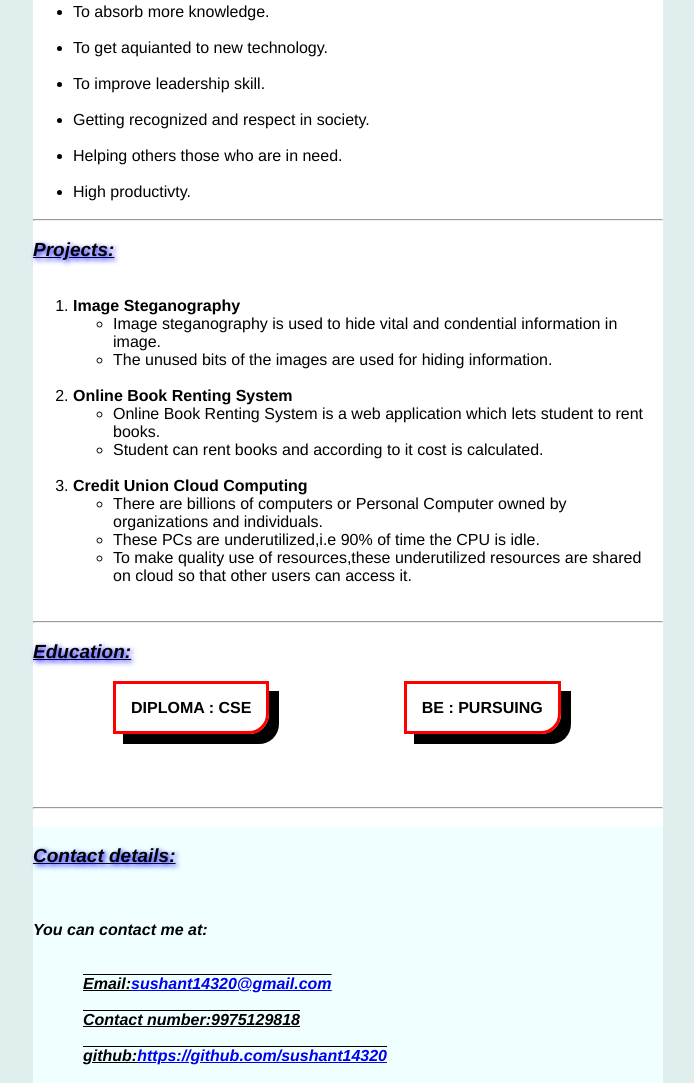
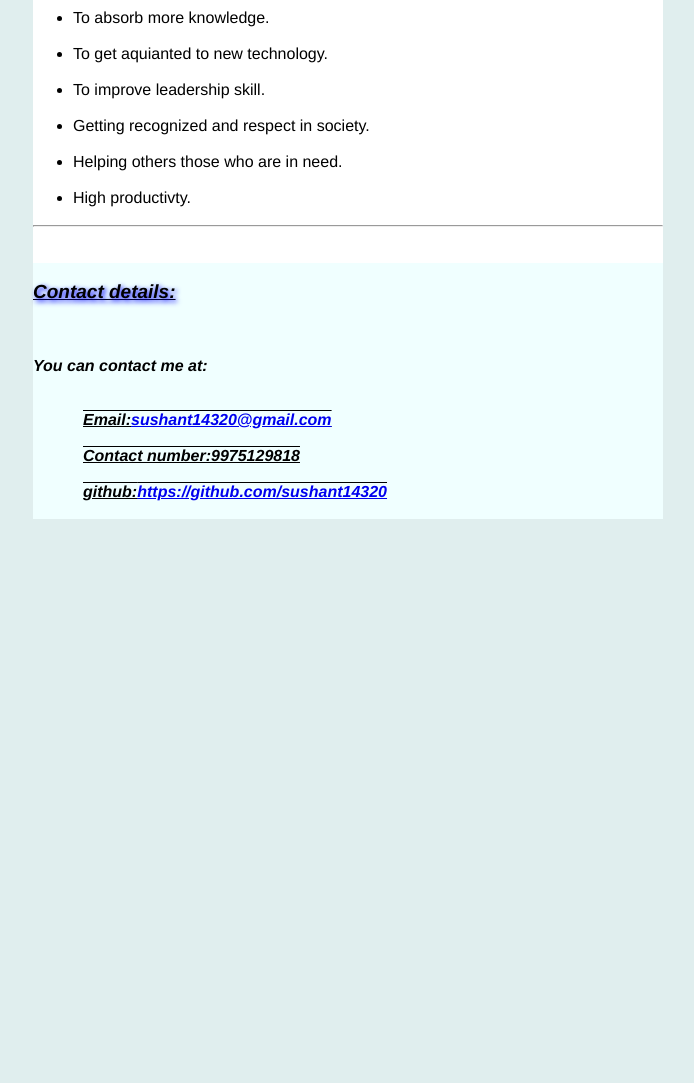
Before and after one commit to sushant14320/personal-portfolio-page, a plain HTML site: page index.html in a window 1280 px wide. Shown: the part 628-1711 px from the top of the page, without its empty margins (312-1006 px from the left). After the commit the page ends 1147 px from the top, so only its background shows below. Drawn offline with Linux system fonts and the light colour scheme; files whose address does not match are found by name.

Commit message:
submitted

```diff
--- a/index.html
+++ b/index.html
@@ -9,7 +9,7 @@
 </head>
 <body>
 <div class="profileBody">
-  <div>
+  <div style="background-color: azure;">
 
     <div class="border">
         <h1 style="text-shadow: -1px 0 black, 0 1px black, 1px 0 black, 0 -1px black;">Sushant Lad</h1>
@@ -35,7 +35,7 @@
      <br>
      <hr>
      <br>
-     <p style="font-size: 20px; text-align: justify;"><em><strong style="text-decoration: underline; text-shadow: 2px 2px 5px blue;">Profile:-</strong></em><br><br>&nbsp;&nbsp;&nbsp;&nbsp;Hey there! i am <em>Sushant Vijaysinh Lad</em>,CSE student.I am
+     <p style="font-size: 20px; text-align: justify;border-style: groove;"><em><strong style="text-decoration: underline; text-shadow: 2px 2px 5px blue;">Profile:-</strong></em><br><br>&nbsp;&nbsp;&nbsp;&nbsp;Hey there! i am <em>Sushant Vijaysinh Lad</em>,CSE student.I am
         from Kolhapur.I have completed my school education from St.Xavier's High School,Kolhapur.I have completed my Diploma education from Dr. Bapuji Salunkhe Institute
         of Engineering and technology.Currently i am pusuing my bachelors degree from <em>D.Y.Patil College of Engineering and Technology.</em>Speaking about my hobbies,i like
         to paint,read books.I have read <em>"The Hound Of Baskerville"</em> by Sir Authur <em> Conan Doyale</em> which is a <em>Sherlock Holmes</em> story.I like to travel.
@@ -59,46 +59,8 @@
           </ul>
           <br>
           <hr>
-          <br>           <!--temporary-->
-
-          <p id="projects" style="font-size: 19px; "><strong><em style="text-decoration: underline; text-shadow: 2px 2px 5px blue;">Projects:</em></strong></p><br><br>
-
-          <ol>
-            <li><b>Image Steganography</b></li>
-          <ul>
-              <li>Image steganography is used to hide vital and condential information in image. </li>
-              <li>The unused bits of the images are used for hiding information.</li>
-          </ul>
-            <br>
-            <li><b>Online Book Renting System</b></li>
-            <ul>
-              <li>Online Book Renting System is a web application which lets student to rent books. </li>
-              <li>Student can rent books and according to it cost is calculated. </li>
-            </ul>
-            <br>
-            <li><b>Credit Union Cloud Computing</b></li>
-            <ul>
-              <li>There are billions of computers or Personal Computer owned by organizations and individuals. </li>
-              <li>These PCs are underutilized,i.e 90% of time the CPU is idle. </li>
-              <li>To make quality use of resources,these underutilized resources are shared on cloud so that other users can access it.
-              </li>
-            </ul>
-            <br>
-          </ol>
-          <br>
-          <hr>
-          <br>
-          <p id="Ed" style="font-size: 19px; "><strong><em style="text-decoration: underline; text-shadow: 2px 2px 5px blue;">Education:</em></strong></p><br><br>
-
-          <b id="EDTECH1">DIPLOMA : CSE</b>    <b id="EDTECH2">BE : PURSUING</b>
 
           <br>
-          <br>
-          <br>
-          <br>
-          <br>
-          <br>
-          <hr>
           <br>
           <div style="background-color: azure;">
             <br>
--- a/style.css
+++ b/style.css
@@ -6,7 +6,7 @@
   }
 
 body {
-      min-width: 450px;
+      min-width: 500px;
       background-color: #e0eeee;
   }
 
@@ -16,7 +16,7 @@ body {
     margin-top: 6px;
     margin-left: 55px;
     width: 90%;
-    height: 1650px;
+    height: 1000px;
   }
   h1{
 
@@ -30,6 +30,7 @@ body {
     border-style: inset;
     background-color:yellow;
     margin: 0;
+    box-shadow: 10px 10px;
 
   }
 
```
